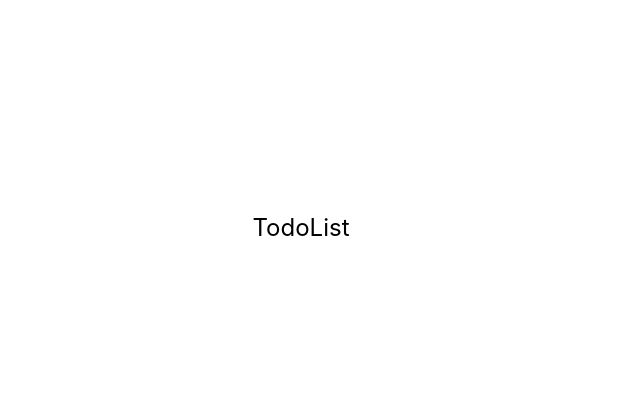
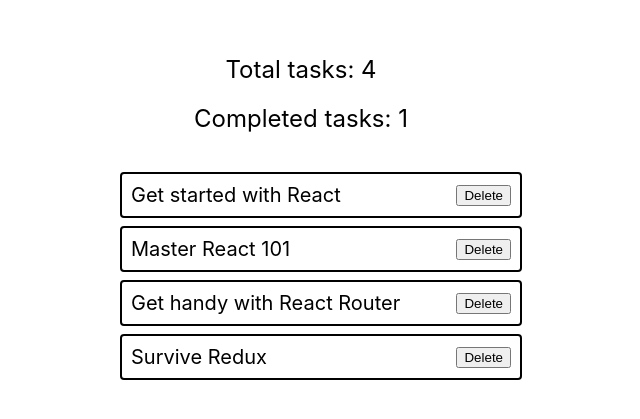
Before and after one commit to dev0652/react-dropdown, a React (Create React App) app: page / in a window 1280 px wide. Shown: the part 173-592 px from the top of the page, without its empty margins (339-979 px from the left). Built offline with nearby package versions, Linux system fonts and the light colour scheme.

Commit message:
lecture 1 finished

```diff
--- a/src/components/App.jsx
+++ b/src/components/App.jsx
@@ -2,21 +2,22 @@
 
 // import Dropdown from './Dropdown';
 // import ColorPicker from './ColorPicker';
-// import { ColorPickerOptions } from '../data/colorPickerOptions';
+// import ColorPickerOptions from '../data/colorPickerOptions';
 import TodoList from './TodoList';
+import todos from '../data/todoList';
 
 class App extends Component {
-  state = {
-    todos: [
-      { id: 'id-1', text: 'Master React 101', completed: false },
-      { id: 'id-2', text: 'Get handy with React Router', completed: false },
-      { id: 'id-3', text: 'Survive Redux', completed: false },
-    ],
+  state = { todos };
+
+  deleteTodo = todoId => {
+    this.setState(prevState => ({
+      todos: prevState.todos.filter(todo => todo.id !== todoId),
+    }));
   };
 
   render() {
     const { todos } = this.state;
-
+    const { deleteTodo } = this;
     return (
       <div
         style={{
@@ -32,7 +33,7 @@
       >
         {/* <Dropdown /> */}
         {/* <ColorPicker options={ColorPickerOptions} /> */}
-        <TodoList todos={todos} />
+        <TodoList todos={todos} onDeleteTodo={deleteTodo} />
       </div>
     );
   }
--- /dev/null
+++ b/src/components/TodoList/TodoList.css
@@ -0,0 +1,21 @@
+.todoList {
+  font-size: 20px;
+  list-style: none;
+  display: flex;
+  flex-direction: column;
+  gap: 10px;
+  width: 100%;
+  max-width: 400px;
+}
+
+.todoList__item {
+  display: flex;
+  align-items: center;
+  justify-content: space-between;
+  outline: auto;
+  padding: 10px;
+}
+
+.todoList__text {
+  margin: 0;
+}
--- a/src/components/TodoList/TodoList.jsx
+++ b/src/components/TodoList/TodoList.jsx
@@ -1,7 +1,34 @@
-import React, { Component } from 'react';
+import React from 'react';
+import './TodoList.css';
 
-const TodoList = ({ todos }) => {
-  return <div>TodoList</div>;
+const TodoList = ({ todos, onDeleteTodo }) => {
+  const todosCount = todos.length;
+  const completedTodosCount = todos.reduce(
+    (prev, { completed }) => (completed ? prev + 1 : prev),
+    0
+  );
+
+  return (
+    <>
+      <p className="todoList__text">Total tasks: {todosCount}</p>
+      <p className="todoList__text">Completed tasks: {completedTodosCount}</p>
+
+      <ul className="todoList">
+        {todos.map(({ id, text }) => (
+          <li key={id} className="todoList__item">
+            <p className="todoList__text">{text}</p>
+            <button
+              onClick={() => {
+                onDeleteTodo(id);
+              }}
+            >
+              Delete
+            </button>
+          </li>
+        ))}
+      </ul>
+    </>
+  );
 };
 
 export default TodoList;
--- /dev/null
+++ b/src/data/colorPickerOptions.json
@@ -0,0 +1,8 @@
+[
+  { "label": "red", "color": "red" },
+  { "label": "green", "color": "green" },
+  { "label": "blue", "color": "blue" },
+  { "label": "grey", "color": "grey" },
+  { "label": "pink", "color": "pink" },
+  { "label": "indigo", "color": "indigo" }
+]
--- /dev/null
+++ b/src/data/todoList.json
@@ -0,0 +1,6 @@
+[
+  { "id": "id-1", "text": "Get started with React", "completed": true },
+  { "id": "id-2", "text": "Master React 101", "completed": false },
+  { "id": "id-3", "text": "Get handy with React Router", "completed": false },
+  { "id": "id-4", "text": "Survive Redux", "completed": false }
+]
```
Also changed, not shown: src/data/colorPickerOptions.js (deleted, +0 -8 lines).
